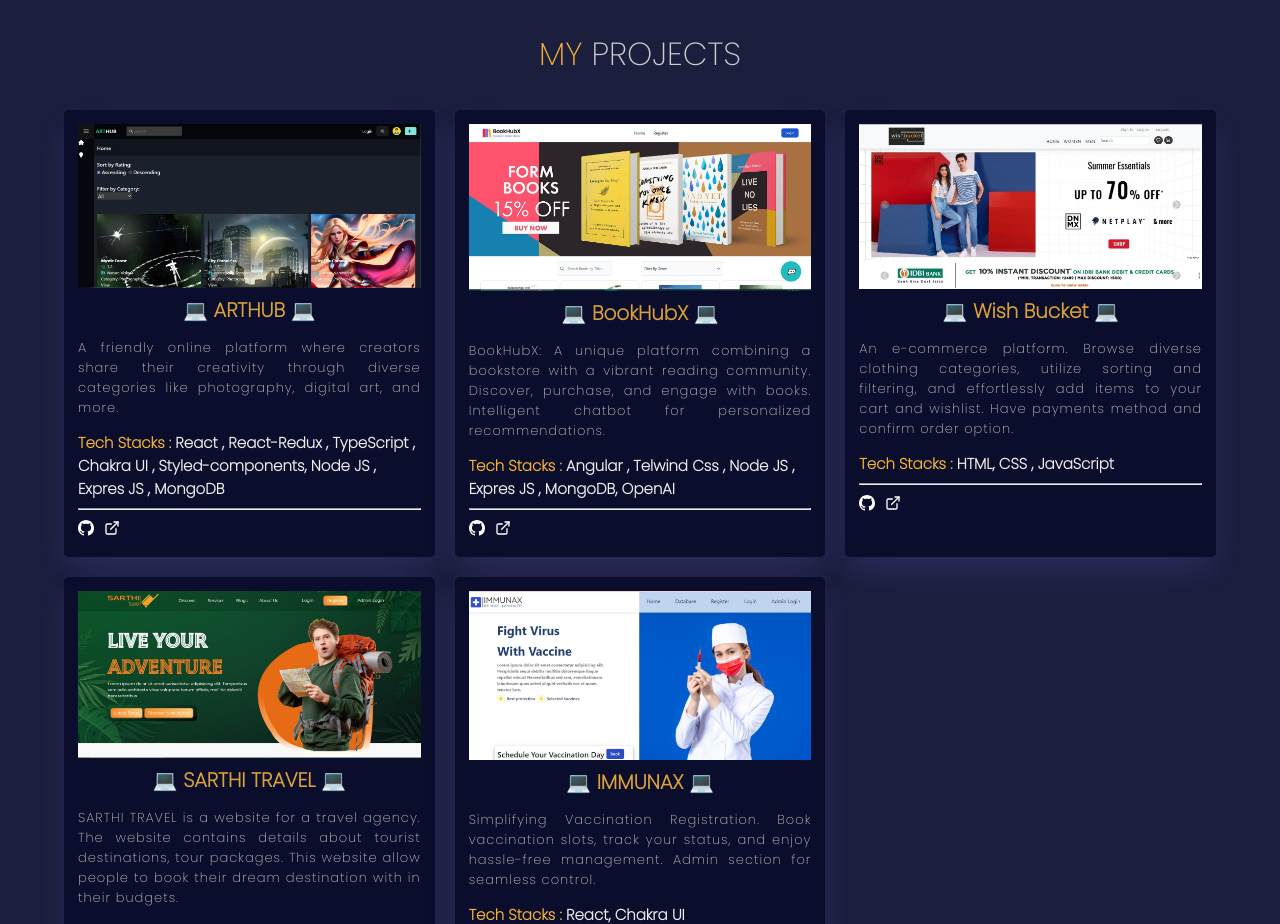
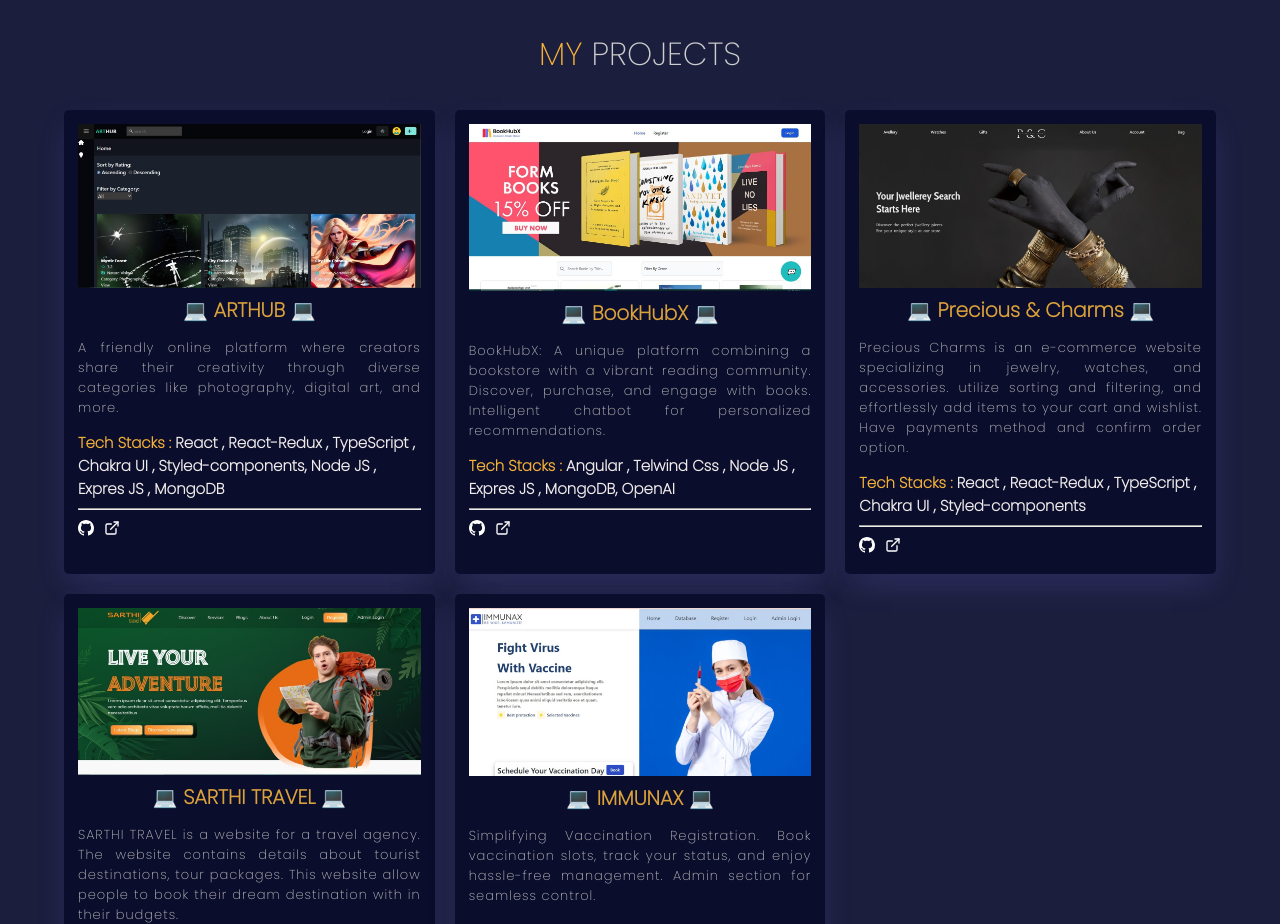
Before and after one commit to MouS0926/MouS0926.github.io, a React (Create React App) app: page / in a window 1280 px wide. Shown: the part 2486-3410 px from the top of the page. Built offline with nearby package versions, Linux system fonts and the light colour scheme.

Commit message:
pnc-added

```diff
--- a/src/Component/Project.jsx
+++ b/src/Component/Project.jsx
@@ -6,6 +6,7 @@ import immunax from "../image/immunax.jpeg"
 import pnc from "../image/PnC.jpeg"
 import arthub from "../image/arthub.jpeg"
 import bookhubx from "../image/BookhubX.jpeg"
+
 import { BsGithub } from "react-icons/bs";
 import { FiExternalLink } from "react-icons/fi";
 
@@ -31,8 +32,8 @@ export default function Project() {
         <h5 className='project-tech-stack'><span>Tech Stacks : </span> React , React-Redux , TypeScript , Chakra UI , Styled-components, Node JS , Expres JS , MongoDB</h5>
          <hr />
           <span className="linkdiv">
-              <a href="https://github.com/MouS0926/ARTHUB--Image-posting-website-" target='_blank' className='project-github-link'> <BsGithub/></a>
-              <a href="https://arthub-rosy.vercel.app/" target='_blank' className='project-deployed-link'> <FiExternalLink/></a>
+              <a href="https://github.com/MouS0926/ARTHUB--Image-posting-website-" target='_blank' className='project-github-link' rel="noreferrer"> <BsGithub/></a>
+              <a href="https://arthub-rosy.vercel.app/" target='_blank' className='project-deployed-link' rel="noreferrer"> <FiExternalLink/></a>
           </span>
 
        </div>
@@ -48,23 +49,23 @@ export default function Project() {
         <h5 className='project-tech-stack'><span>Tech Stacks : </span> Angular , Telwind Css , Node JS , Expres JS , MongoDB, OpenAI</h5>
          <hr />
           <span className="linkdiv">
-              <a href="https://github.com/MouS0926/BookHubX" target='_blank' className='project-github-link'> <BsGithub/></a>
-              <a href="https://book-hub-x.vercel.app/" target='_blank' className='project-deployed-link'> <FiExternalLink/></a>
+              <a href="https://github.com/MouS0926/BookHubX" target='_blank' className='project-github-link' rel="noreferrer"> <BsGithub/></a>
+              <a href="https://book-hub-x.vercel.app/" target='_blank' className='project-deployed-link' rel="noreferrer"> <FiExternalLink/></a>
           </span>
 
        </div>
 
 
       <div className='project-card'>
-        <img src={wish} alt=""  />
-        <h5 className='project-title'>💻 Wish Bucket 💻</h5>
-        <p className='project-description'>An e-commerce platform. Browse diverse clothing categories, utilize sorting and filtering, and effortlessly
+        <img src={pnc} alt=""  />
+        <h5 className='project-title'>💻 Precious &amp; Charms 💻</h5>
+        <p className='project-description'>Precious Charms is an e-commerce website specializing in jewelry, watches, and accessories. utilize sorting and filtering, and effortlessly
           add items to your cart and wishlist. Have payments method and confirm order option.</p>
-        <h5 className='project-tech-stack'><span>Tech Stacks : </span> HTML, CSS , JavaScript </h5>
+        <h5 className='project-tech-stack'><span>Tech Stacks : </span> React , React-Redux , TypeScript , Chakra UI , Styled-components </h5>
          <hr />
           <span className="linkdiv">
-              <a href="https://github.com/MouS0926/synonymous-wall-8152" target='_blank' className='project-github-link'> <BsGithub/></a>
-              <a href="https://wishbucketcom.netlify.app/" target='_blank' className='project-deployed-link'> <FiExternalLink/></a>
+              <a href="https://github.com/MouS0926/Precious-And-Charms-Ecommerce" target='_blank' className='project-github-link' rel="noreferrer"> <BsGithub/></a>
+              <a href="https://precious-and-charms-one.vercel.app/" target='_blank' className='project-deployed-link' rel="noreferrer"> <FiExternalLink/></a>
           </span>
 
        </div>
@@ -77,7 +78,7 @@ export default function Project() {
         <h5 className='project-tech-stack'><span>Tech Stacks : </span> HTML, CSS , JavaScript,Bootstrap </h5>
          <hr />
           <span className="linkdiv">
-              <a href="https://github.com/MouS0926/mountainous-sidewalk-9735" target='_blank' className='project-github-link'> <BsGithub/></a>
+              <a href="https://github.com/MouS0926/mountainous-sidewalk-9735" target='_blank' className='project-github-link' rel="noreferrer"> <BsGithub/></a>
               <a href="https://sarthitravel.netlify.app/" target='_blank' className='project-deployed-link'> <FiExternalLink/></a>
           </span>
 
```
